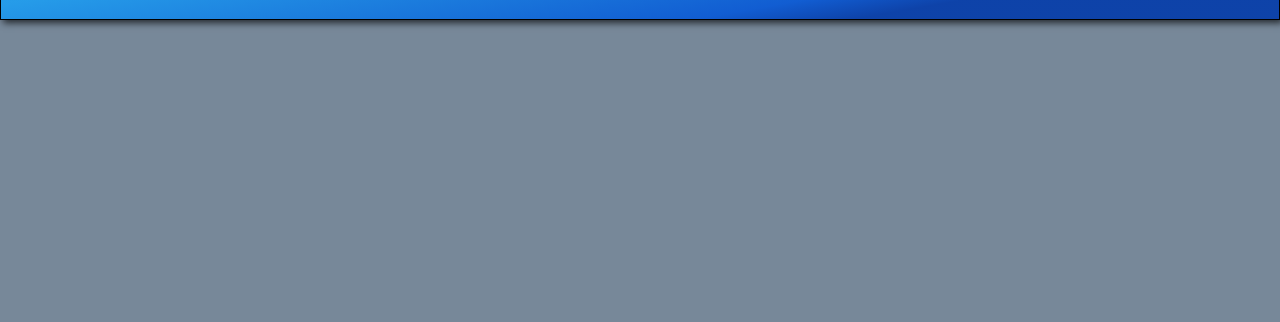
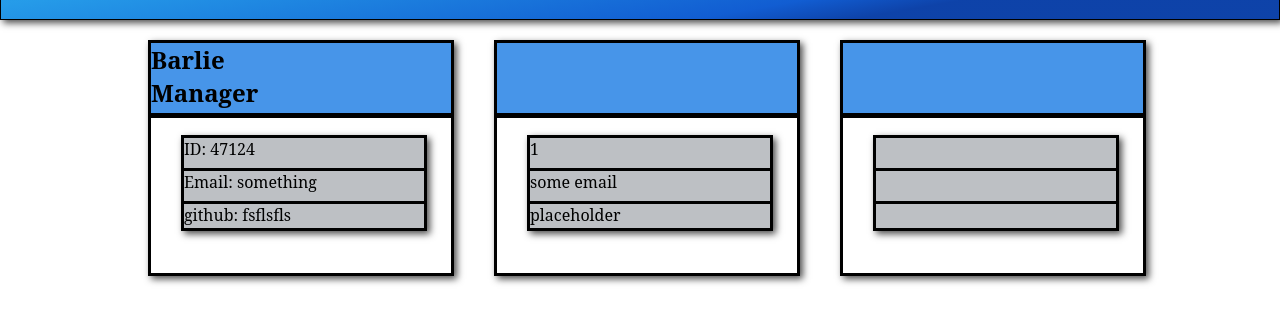
Before and after one commit to 4Charlie4/teamBuilder, a website: page src/index.html in a window 1280 px wide. Shown: the part 68-390 px from the top of the page. Drawn offline with Linux system fonts and the light colour scheme.

Commit message:
created general look of HTML

```diff
--- a/src/index.html
+++ b/src/index.html
@@ -1,27 +1,48 @@
 <!DOCTYPE html>
 <html lang="en">
   <head>
-    <meta charset="UTF-8">
-    <meta http-equiv="X-UA-Compatible" content="IE=edge">
-    <meta name="viewport" content="width=device-width, initial-scale=1.0">
-    <link rel = "stylesheet" href="./style.css" />
+    <meta charset="UTF-8" />
+    <meta http-equiv="X-UA-Compatible" content="IE=edge" />
+    <meta name="viewport" content="width=device-width, initial-scale=1.0" />
+    <link rel="stylesheet" href="./style.css" />
     <title>Team Builder</title>
   </head>
   <body>
-
     <header class="head">
       <h1>My Team</h1>
     </header>
-
+    <section class="flexParent">
       <!--Placeholder, will generate dynamically-->
       <div class="box">
+        <div class="heading">
+            <h2>Barlie</br><span>Manager</span></h2>
+        </div>
+        <div class="content">
+          <div class="id">ID: 47124</div>
+          <div class="email">Email: something</div>
+          <div class="#">github: fsflsfls</div>
+        </div>
+      </div>
+
+      <div class="box">
         <div class="heading"></div>
-        <div class = "content">
-            <div class = "id"></div>
+        <div class="content">
+          <div class="id">1</div>
+          <div class="email">some email</div>
+          <div class="#">placeholder</div>
+        </div>
+      </div>
+
+      <div class="box">
+        <div class="heading"></div>
+        <div class="content">
+          <div class="id"></div>
           <div class="email"></div>
           <div class="#"></div>
         </div>
       </div>
 
+
+    </section>
   </body>
 </html>
--- a/src/style.css
+++ b/src/style.css
@@ -2,9 +2,9 @@ body {
     margin: 0;
     padding: 0;
     font-family: "sans-serif", "serif";
-    background-color: lightslategray;
+
 }
-
+/* change heading color later */
 .head {
     text-align: center;
     background-color: #0070e8;
@@ -12,3 +12,55 @@ body {
     border: thin solid;
     box-shadow: 3px 3px 7px rgba(0,0,0,0.7);
 }
+
+.flexParent {
+    display: flex;
+    flex-wrap: wrap;
+}
+
+.box {
+    display: flex;
+    position: relative;
+    margin: 20px;
+    left: 10%;
+    width: 300px;
+    height: 230px;
+    background-color: white;
+    border-style: solid;
+    box-shadow:3px 3px 7px rgba(0,0,0,0.7);
+
+}
+
+.heading {
+    position: absolute;
+    height: 70px;
+    width: 100%;
+    background-color: #4795e9;
+    border-bottom: 5px solid;
+}
+
+.heading h2 {
+    margin: 0;
+}
+
+.content {
+    position: relative;
+    top: 40%;
+    left: 10%;
+    background: skyblue;
+    width: 80%;
+    height: 90px;
+    border: 3px solid;
+    background-color:  rgb(189, 192, 196);
+    box-shadow:3px 3px 7px rgba(0,0,0,0.7);
+}
+
+.id {
+    height: 30px;
+    border-bottom: 3px solid;
+}
+
+.email {
+    height: 30px;
+    border-bottom: 3px solid;
+}
```
Lines whose indentation alone changed are shown as unchanged.
